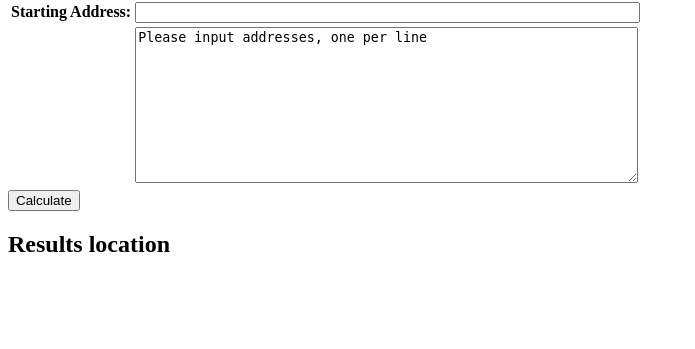
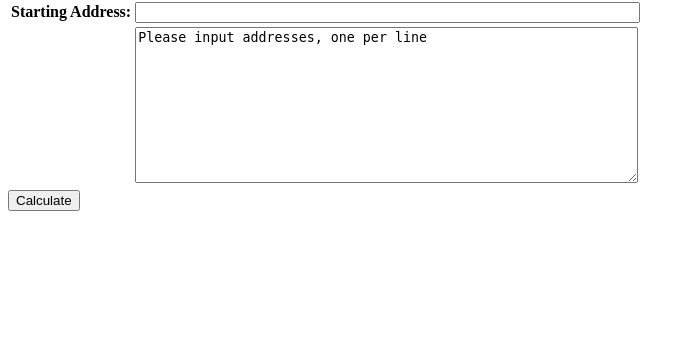
Before and after one commit to castertr0y357/RouteFinder2, a Django app: template templates/RouteFinderWeb/index_form.html in a window 1280 px wide. Shown: the part 115-464 px from the top of the page, without its empty margins (0-695 px from the left). Run offline with Django 3.2, Linux system fonts and the light colour scheme; tables that the repository leaves empty hold one stand-in row (values such as "Sample post"); the template is opened without the code that fills it: values that come from a table or form of the project are taken from there, most other values are stand-ins (such as "Sample title", 1, 10 or a date in 2020).

Commit message:
Cleaned up test results location on landing page.

```diff
--- a/templates/RouteFinderWeb/index_form.html
+++ b/templates/RouteFinderWeb/index_form.html
@@ -13,5 +13,5 @@
 {% endblock form %}
 
     <div>
-        {% block results %}<h2>Results location</h2>{% endblock results %}
+        {% block results %}{% endblock results %}
     </div>
```
